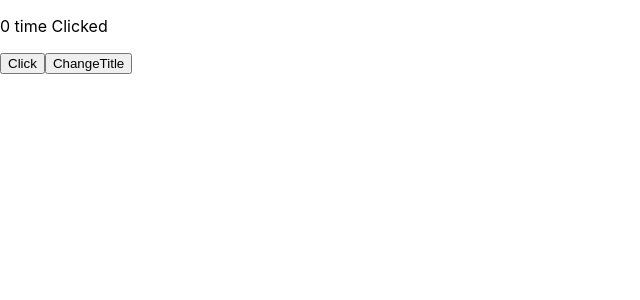
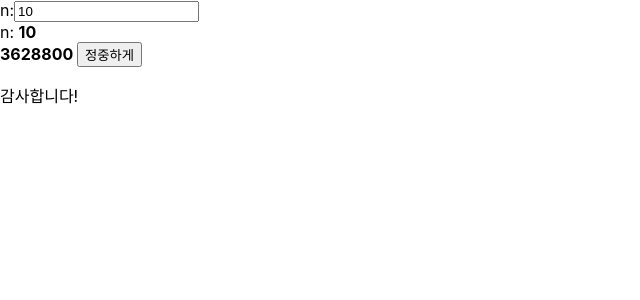
Before and after one commit to Sua-su/React-Study, a React (Create React App) app: page / in a window 1280 px wide. Shown: the top 300 px of the page, without its empty margins (0-640 px from the left). Built offline with nearby package versions, Linux system fonts and the light colour scheme.

Commit message:
Ch07 update

```diff
--- /dev/null
+++ b/src/Ch07/CounterContainer.jsx
@@ -0,0 +1,14 @@
+import Counter from "./Counter";
+import { useState } from "react";
+
+function CounterContainer() {
+    const [isShow, setisShow] = useState(false);
+    return (
+        <div>
+            <button onClick={() => {setisShow(!isShow)}} >{isShow?'숨기기':'보이기'}</button>
+            {isShow && <Counter />}
+        </div>
+    );
+}
+
+export default CounterContainer;
--- /dev/null
+++ b/src/Ch07/Factorial.jsx
@@ -0,0 +1,32 @@
+import { useMemo, useState } from "react";
+
+function Factorial(props) {
+    const [isPolite, setIsPolite] = useState(true);
+
+    function factorial(n){
+        console.log(`factorial(${n})`);
+        if (n <= 1) return 1;
+        let result = n;
+        for (let i = n - 1; i >= 1; i--){
+            result *= i;
+        }
+        return result;
+    }
+
+    const result = useMemo(() => factorial(props.n), [props.n]);
+
+    return(
+        <>
+            <br />
+            <label>n: </label>
+            <b>{props.n} </b>
+            <br />
+            <b>{result} </b>
+            <button onClick={() => {setIsPolite(!isPolite)}}>
+                {isPolite ? "정중하게" : "무례하게"}
+            </button>
+            <p>{isPolite ? "감사합니다!" : "더 주세요!"}</p>
+        </>
+    )
+}
+export default Factorial;
--- /dev/null
+++ b/src/Ch07/FactorialContainer.jsx
@@ -0,0 +1,16 @@
+import { useState } from "react";
+import Factorial from "./Factorial";
+
+function FactorialContainer(props) {
+    const [n, setN] = useState(10);
+    return(
+        <>
+            <label>n:</label>
+            <input type="number" value={n}
+                onChange={(e) => {setN(Number(e.target.value))}} />
+            <Factorial n={n} />
+        </>
+    );
+}
+
+export default FactorialContainer;
--- /dev/null
+++ b/src/Ch07/chatRoom.jsx
@@ -0,0 +1,21 @@
+import { useState } from "react";
+
+function ChatRoom(props) {
+    return <h1>Welcome to {props.roomId} room! </h1>
+}
+
+export function ChatRoomContainer(props) {
+    const [roomId, setRoomId] = useState("general");
+    return (
+        <div>
+            <label>방 선택: </label>
+            <select value={roomId} onChange={(e) => {setRoomId(e.target.value)}}>
+                <option value="general">General</option>
+                <option value="react">React</option>
+                <option value="angular">Angular</option>
+                <option value="vue">Vue</option>
+            </select>
+            <ChatRoom roomId={roomId} />
+        </div>
+    );
+}
--- a/src/index.js
+++ b/src/index.js
@@ -14,7 +14,11 @@ import reportWebVitals from "./reportWebVitals";
 //import LikeButton from "./Ch06/LikeButton"
 //import Notification from "./Ch06/Notificaltion";
 //import NotificationList from "./Ch06/NotificationList";
-import Counter from "./Ch07/Counter";
+//import Counter from "./Ch07/Counter";
+//import CounterContainer from "./Ch07/CounterContainer";
+//import { ChatRoomContainer } from "./Ch07/chatRoom";
+import FactorialContainer from "./Ch07/FactorialContainer";
+
 /*
 import Hello from "./Ch03/Hello";
 
@@ -77,7 +81,7 @@ function tick() {
 const root = ReactDOM.createRoot(document.getElementById("root"));
 root.render(
   <React.StrictMode>
-    <Counter />
+    <FactorialContainer />
   </React.StrictMode>
 );
 
```
Also changed, not shown: src/Ch07/createConnection.jsx (added, +12 -0 lines).
